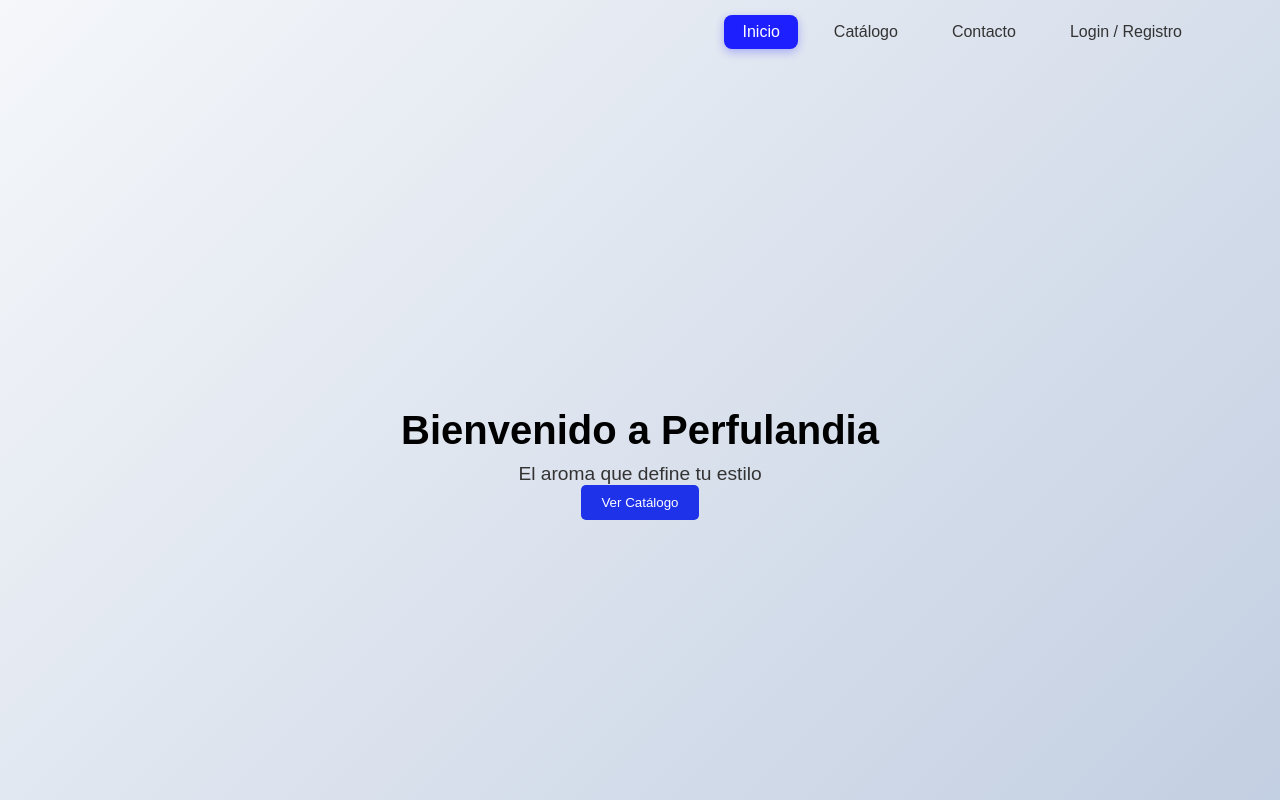
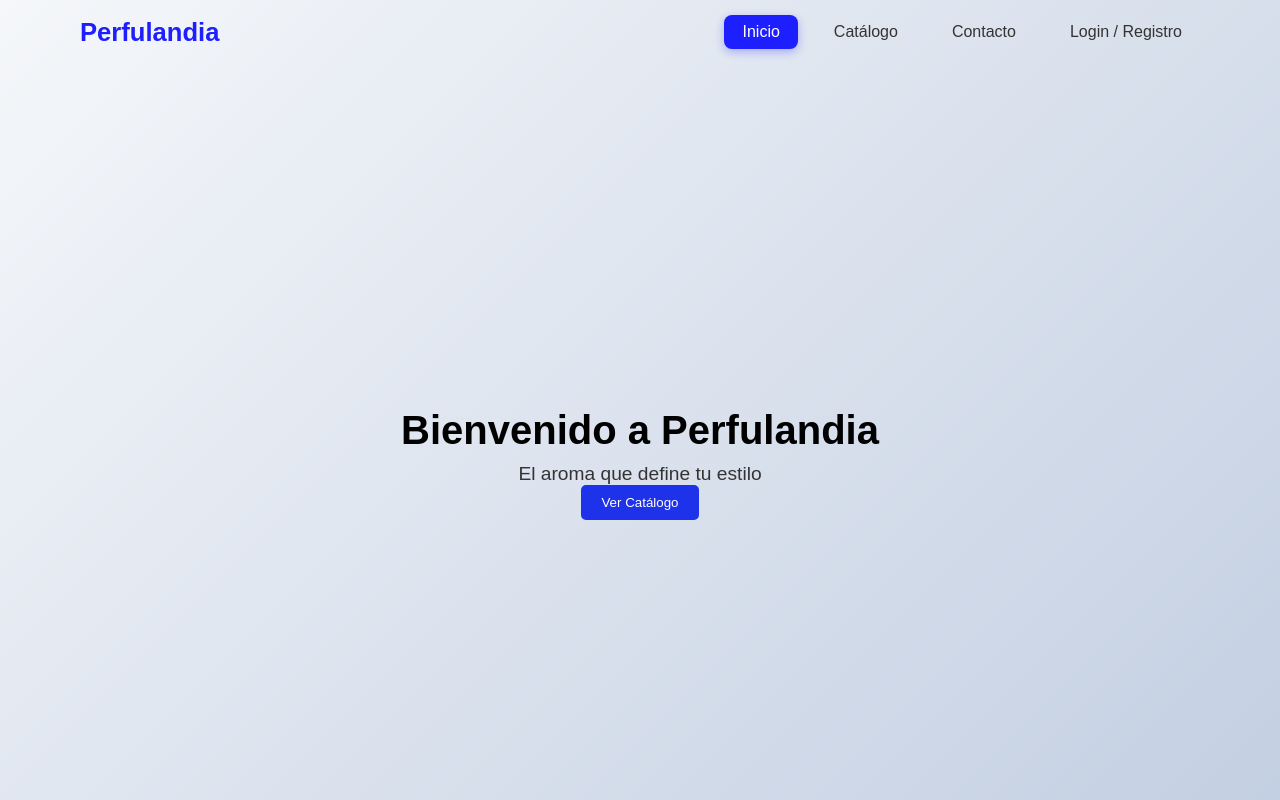
Before and after one commit to AlonsoRiva/PerfulandiaReactt, a React (Create React App) app: page / in a window 1280 px wide. Shown: the top 800 px of the page. Built offline with nearby package versions, Linux system fonts and the light colour scheme; the HTML template or start-up script is replaced by a standard one.

Commit message:
Correcion logo perfulandia

```diff
--- a/src/App.css
+++ b/src/App.css
@@ -29,7 +29,7 @@ body {
   font-weight: 700;
   color: #1d1fff; /* azul moderno */
   cursor: pointer;
-  margin-left: -350px; /* Ajusta según sea necesario */
+  margin-left: 0px; /* Ajusta según sea necesario */
 }
 
 .nav-links {
```
